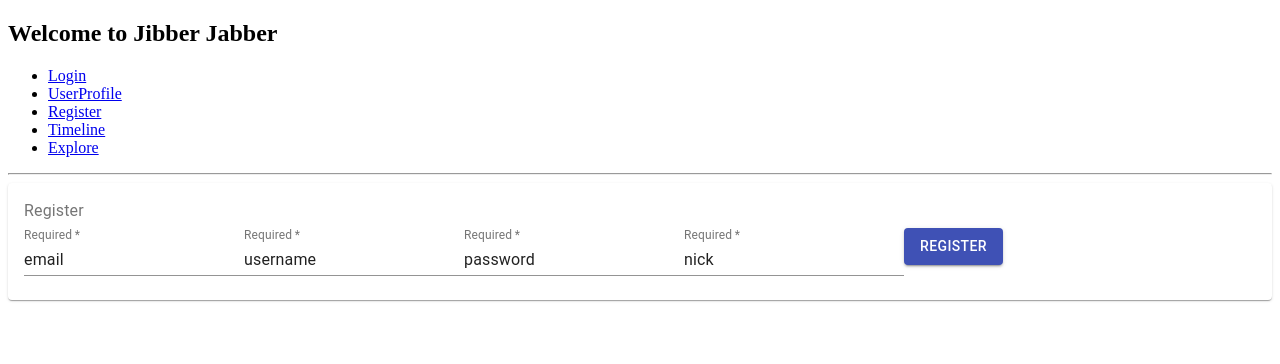
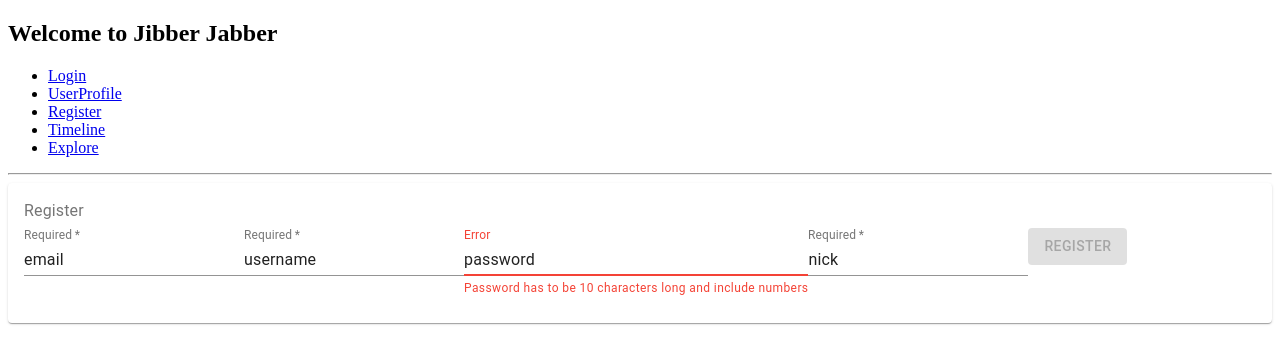
Before and after one commit to sofiasdz/jibber-jabber-ui, a React (Create React App) app: page /register in a window 1280 px wide. Shown: the top 364 px of the page. Built offline with nearby package versions, Linux system fonts and the light colour scheme.

Commit message:
password error message works in register

```diff
--- a/src/components/Home/Login.tsx
+++ b/src/components/Home/Login.tsx
@@ -24,6 +24,7 @@ export type State = {
 function Login(){
     const [password, setPassword] = useState("password");
     const [username, setUsername] = useState("username");
+
 
 
 
--- a/src/components/Home/Register.tsx
+++ b/src/components/Home/Register.tsx
@@ -15,6 +15,9 @@ function Register(){
     const [email, setEmail] = useState("email");
     const [username, setUsername] = useState("username");
     const [nick, setNick] = useState("nick");
+    const [isDisabled,setDisabled]=useState(true)
+
+    const regex = new RegExp("^(?=.*\\d)(?=.*[a-zA-Z])([a-zA-Z0-9]+){8,}$");
 
 
 
@@ -29,9 +32,18 @@ function Register(){
                     <div>
                         <TextField required id="standard-required" label="Required"  value={email} onChange={e => setEmail(e.target.value)} />
                         <TextField required id="standard-required" label="Required"  value={username} onChange={e => setUsername(e.target.value)}/>
-                        <TextField required id="standard-required" label="Required"  value={password} onChange={e => setPassword(e.target.value)} />
+                        { !isDisabled && <TextField required id="standard-required" label="Required"  value={password} onChange={e => analyze(e.target.value)} />}
+                        { isDisabled && <TextField
+                            error
+                            id="standard-error-helper-text"
+                            label="Error"
+                            defaultValue="Hello World"
+                            helperText="Password has to be 10 characters long and include numbers"
+                            value={password}
+                            onChange={e => analyze(e.target.value)}
+                        />}
                         <TextField required id="standard-required" label="Required"  value={nick} onChange={e => setNick(e.target.value)} />
-                        <Button variant="contained" color="primary" onClick={()=>handleRegister(email,username,password,nick)}>
+                        <Button variant="contained" color="primary"  disabled={isDisabled} onClick={()=>handleRegister(email,username,password,nick)}>
                             Register
                         </Button>
                     </div>
@@ -55,6 +67,13 @@ function Register(){
 
             })
     }
+
+    function analyze(password:string){
+        setPassword(password)
+        console.log(regex.test(password))
+        setDisabled(!regex.test(password))
+
+    }
 }
 
 
```
